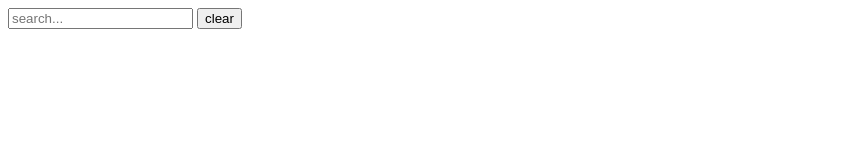
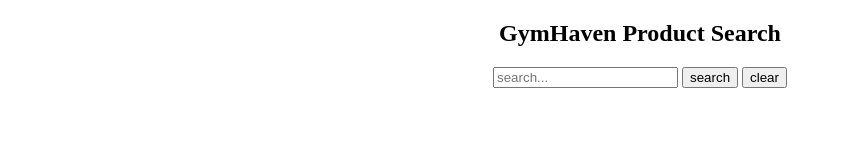
Before and after one commit to hransom528/ECE452-SoftEng-Project, a website: page Team4/index.html in a window 1280 px wide. Shown: the whole page, without its empty margins (0-842 px from the left). Drawn offline with Linux system fonts and the light colour scheme.

Commit message:
Updated Team4 product search frontend design

```diff
--- a/Team4/index.html
+++ b/Team4/index.html
@@ -10,9 +10,12 @@
 
     <!-- Body elements -->
     <body>
+        <h2>GymHaven Product Search</h2>
+
         <div class="form-container">
             <form class="form">
                 <input id="search" type="text" class="input" placeholder="search..."/>
+                <button id="search-button" class="search">search</button>
                 <button id="clear" class="clear-results">clear</button>
             </form>
         </div>
--- a/Team4/style.css
+++ b/Team4/style.css
@@ -0,0 +1,19 @@
+h2 {
+    text-align: center;
+}
+
+.form-container {
+    width: 50%;
+    margin-right: auto;
+    margin-left:auto;
+    margin: auto;
+    align-self: center;
+    text-align: center;
+    display: flex;
+    justify-content: center;
+}
+
+.form {
+    align-self: center;
+    text-align: center;
+}
```
